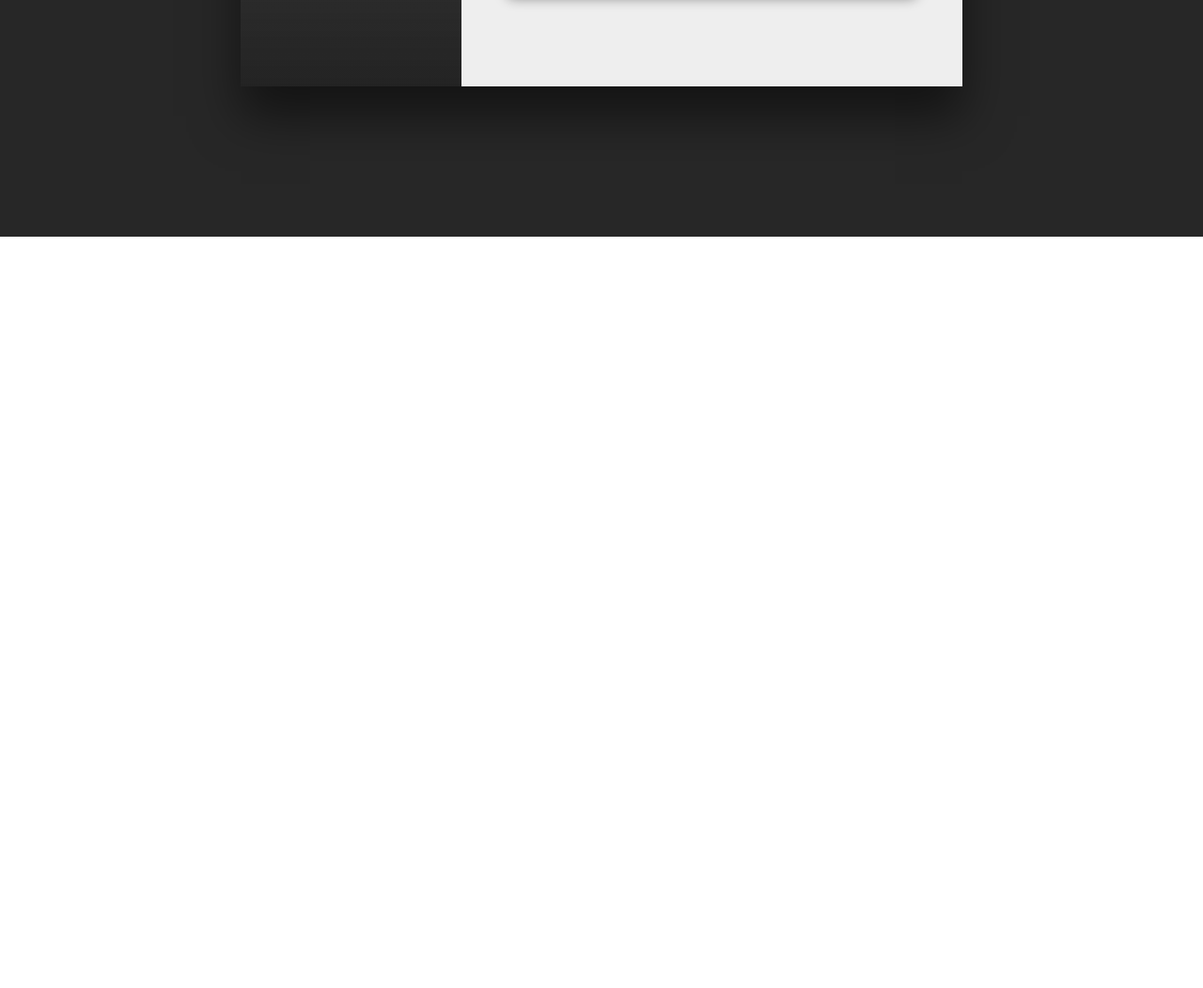
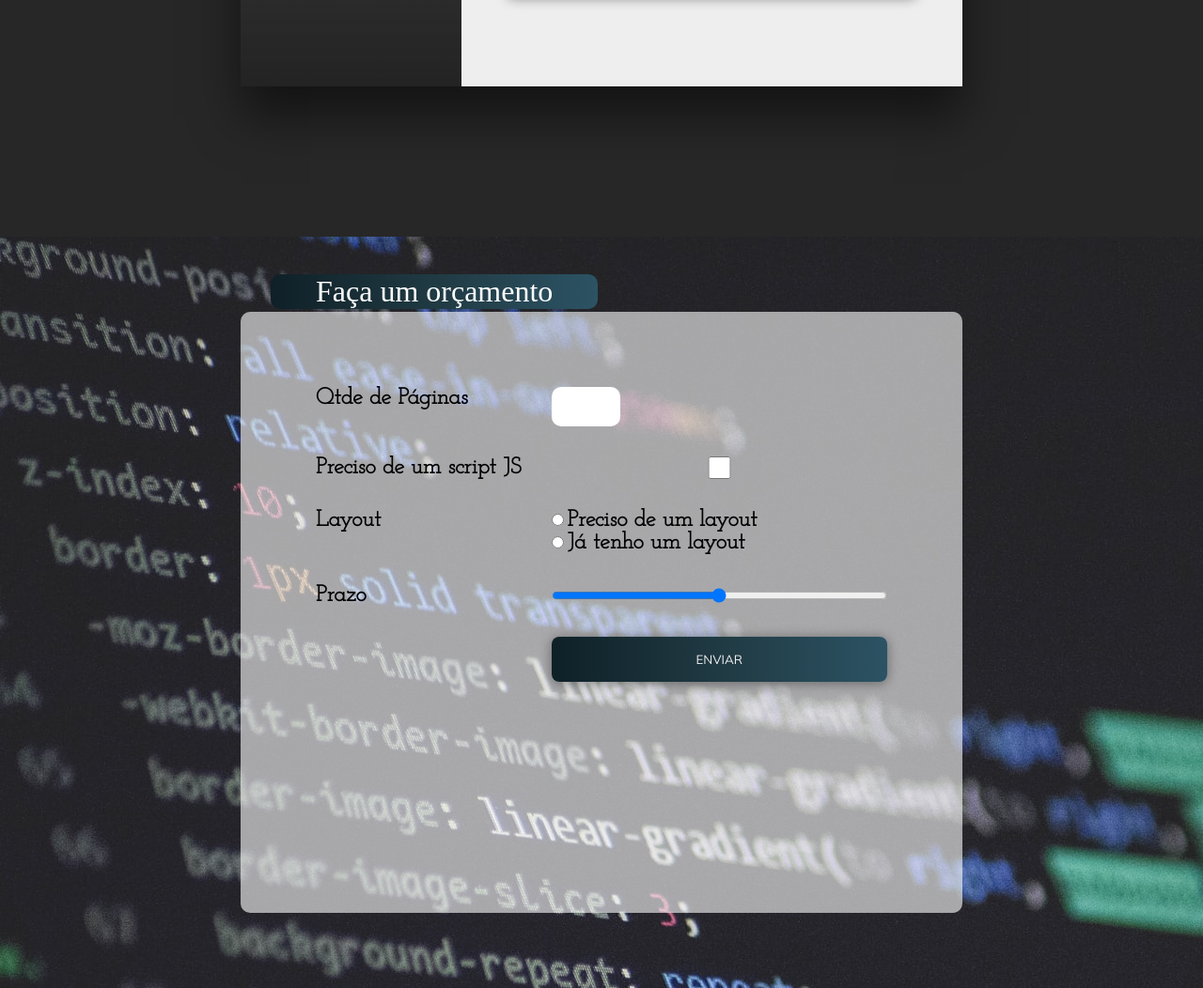
Before and after one commit to cesarwebsolutions/portifolio-yu, a plain HTML site: page index.html in a window 1280 px wide. Shown: the part 2704-3756 px from the top of the page at 94% size. Before the commit the page ends 2956 px from the top, so only its background shows below. Drawn offline with Linux system fonts and the light colour scheme; grey boxes are pictures that could not be loaded; a web font is replaced by a local one.

Commit message:
:package: form orcamento

```diff
--- a/index.html
+++ b/index.html
@@ -173,6 +173,31 @@
                     </div>
                 </div>
             </section>
+            <section class="sessao-orcamento">
+                <div class="orcamento-wrapper">
+                    <h1>Faça um orçamento</h1>
+                    <form action="">
+                        <label for="qtde">Qtde de Páginas</label>
+                        <input type="number" name="qtde" id="qtde">
+                        <label for="js">Preciso de um script JS</label>
+                        <input type="checkbox" name="js" id="js">
+                        <label for="">Layout</label>
+                        <div class="group-layout">
+                            <div class="">
+                                <input type="radio" name="layout" id="layout-sim">
+                                <label for="layout-sim">Preciso de um layout</label>
+                            </div>
+                            <div class="">
+                                <input type="radio" name="layout" id="layout-nao">
+                                <label for="layout-nao">Já tenho um layout</label>
+                            </div>
+                        </div>
+                        <label for="prazo">Prazo</label>
+                        <input type="range" name="prazo" id="prazo">
+                        <button class="btn btn-orcamento" type="submit">Enviar</button>
+                    </form>
+                </div>
+            </section>
         </div>
     </body>
         <script src="script.js"></script>
--- a/style.css
+++ b/style.css
@@ -504,6 +504,73 @@ header {
     margin-top: 1rem;
 }
 
+/* ORÇAMENTO */
+.sessao-orcamento {
+    width: 100%;
+    height: 100vh;
+    background: url("./imagens/bg-orcamento.jpg");
+    object-fit: cover;
+    display: flex;
+    justify-content: center;
+    align-items: center;
+}
+
+.orcamento-wrapper {
+    width: 60%;
+    max-width: 800px;
+    height: 80%;
+    background-color: #fff9;
+    border-radius: 10px;
+    box-shadow: 0 0.1rem 0,3rem rgba(0, 0, 0, 0.5);
+    position: relative;
+}
+
+.sessao-orcamento h1 {
+    position: absolute;
+    top: -2.5rem;
+    left: 2rem;
+    background: #0F2027;  /* fallback for old browsers */
+    background: -webkit-linear-gradient(to right, #2C5364, #203A43, #0F2027);
+    background: linear-gradient(to left, #2C5364, #203A43, #0F2027);
+    padding: 0 3rem;
+    color: #fff;
+    font-family: var(--font-primary);
+    font-size: 2rem;
+    font-weight: lighter;
+    box-shadow: 0 0.1rem 0,3rem rgba(0, 0, 0, 0.5);
+    border-radius: 10px;
+}
+
+.sessao-orcamento form {
+    margin: 5rem;
+    display: grid;
+    grid-template-columns: auto 1fr;
+    column-gap: 2rem;
+    row-gap: 2rem;
+}
+
+.sessao-orcamento label {
+    font-family: var(--font-secundary);
+    font-size: 1.5rem;
+    font-weight: bold;
+}
+
+.sessao-orcamento input[type="number"] {
+    font-family: var(--font-secundary);
+    width: 4rem;
+    font-size: 2rem;
+    outline: none;
+    border-radius: 10px;
+    border: none;
+    padding: 0.3rem;
+}
+
+.btn-orcamento {
+    text-transform: uppercase;
+    padding: 1rem;
+    cursor: pointer;
+    grid-column: 2;
+}
 
 /*
 #D3FBD8
```
Also changed, not shown: imagens/bg-orcamento.jpg (added).
